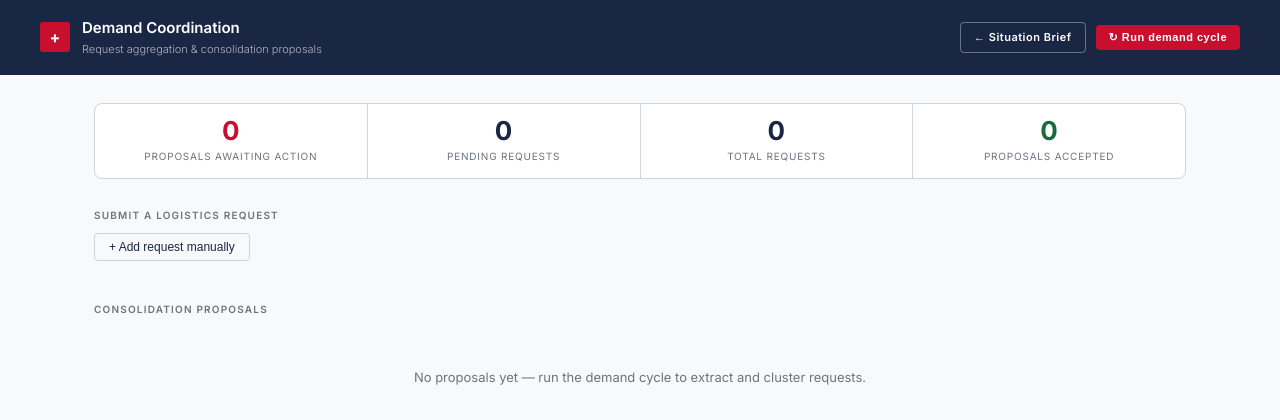
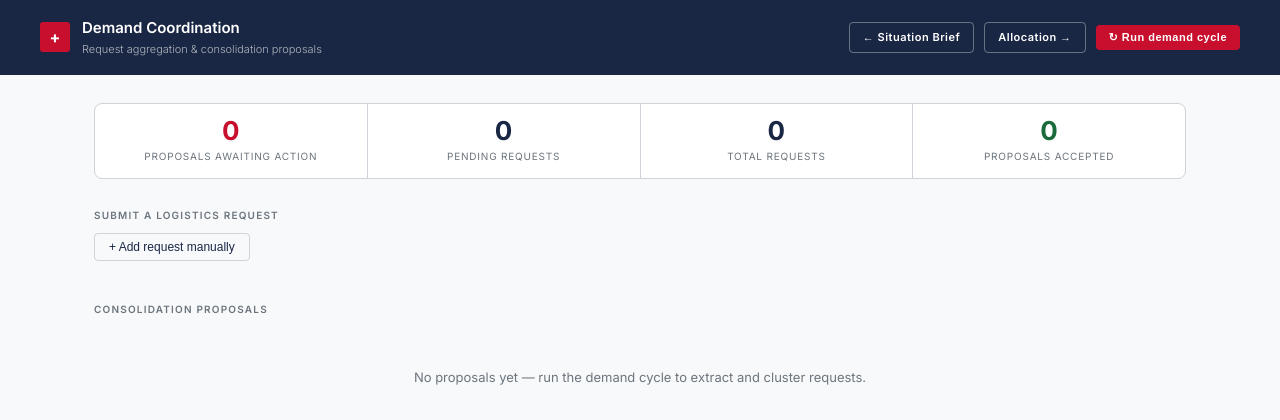
Before and after one commit to kneeraj09/ifrc-sensing-agent, a Flask app: page /demand in a window 1280 px wide. Shown: the top 420 px of the page. Run offline with Flask 3, Linux system fonts and the light colour scheme; data that the repository does not hold is empty.

Commit message:
Connect all three agent dashboards with navigation links
Situation Brief -> Demand -> Allocation chain, with back-links in each direction.

Co-Authored-By: Claude Sonnet 4.6 <noreply@anthropic.com>

```diff
--- a/dashboard/templates/demand.html
+++ b/dashboard/templates/demand.html
@@ -115,6 +115,7 @@
   </div>
   <div style="display:flex;align-items:center;gap:10px">
     <a href="/" class="nav-btn nav-btn-outline">← Situation Brief</a>
+    <a href="/allocation" class="nav-btn nav-btn-outline">Allocation →</a>
     <button id="run-btn" class="nav-btn nav-btn-red" onclick="runDemandCycle()">↻ Run demand cycle</button>
   </div>
 </div>
--- a/dashboard/templates/index.html
+++ b/dashboard/templates/index.html
@@ -237,6 +237,7 @@
     </div>
     <button id="run-btn" class="run-btn" onclick="runCycle()">↻ Run cycle</button>
     <a href="/demand" class="cheatsheet-btn" style="background:var(--navy);border:1px solid rgba(255,255,255,.35)">Demand</a>
+    <a href="/allocation" class="cheatsheet-btn" style="background:var(--navy);border:1px solid rgba(255,255,255,.35)">Allocation</a>
     <a href="/cheatsheet" class="cheatsheet-btn">Field Guide</a>
   </div>
 </div>
```
